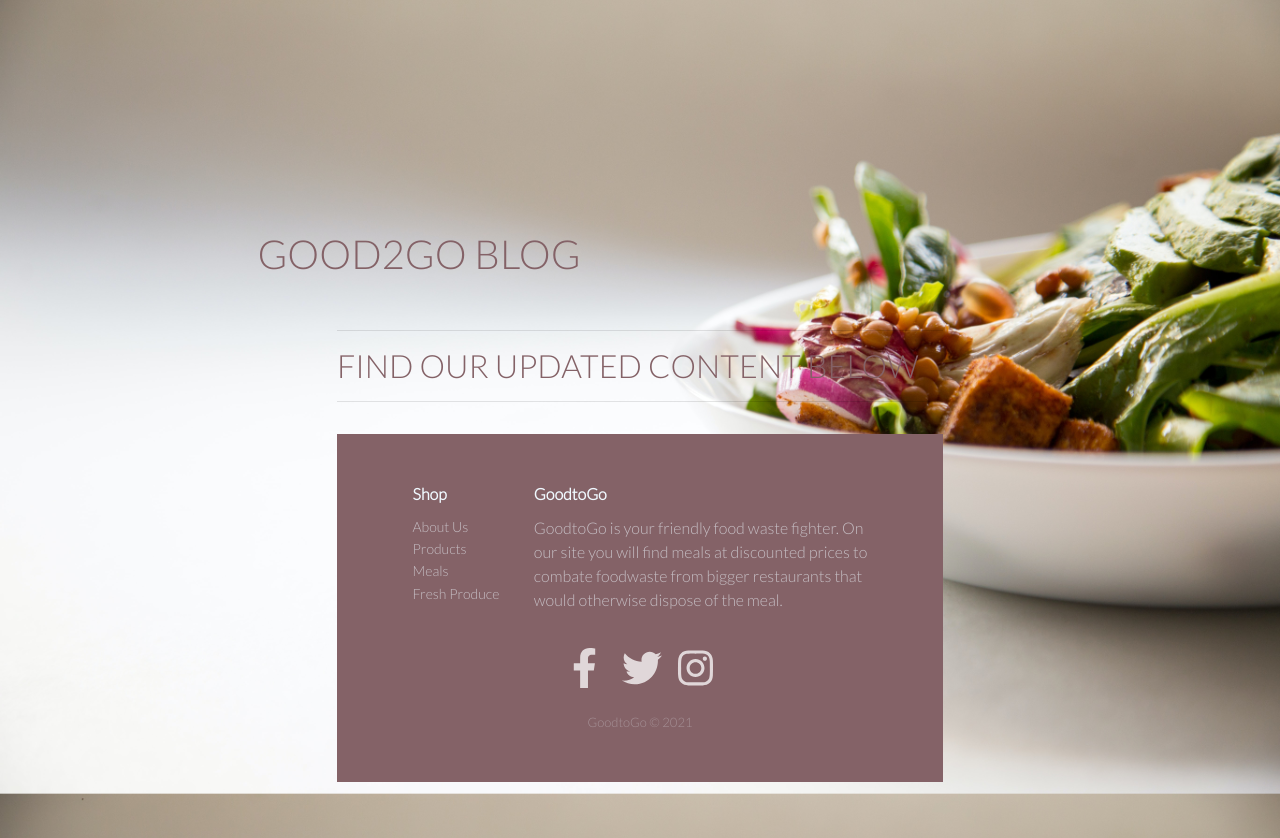
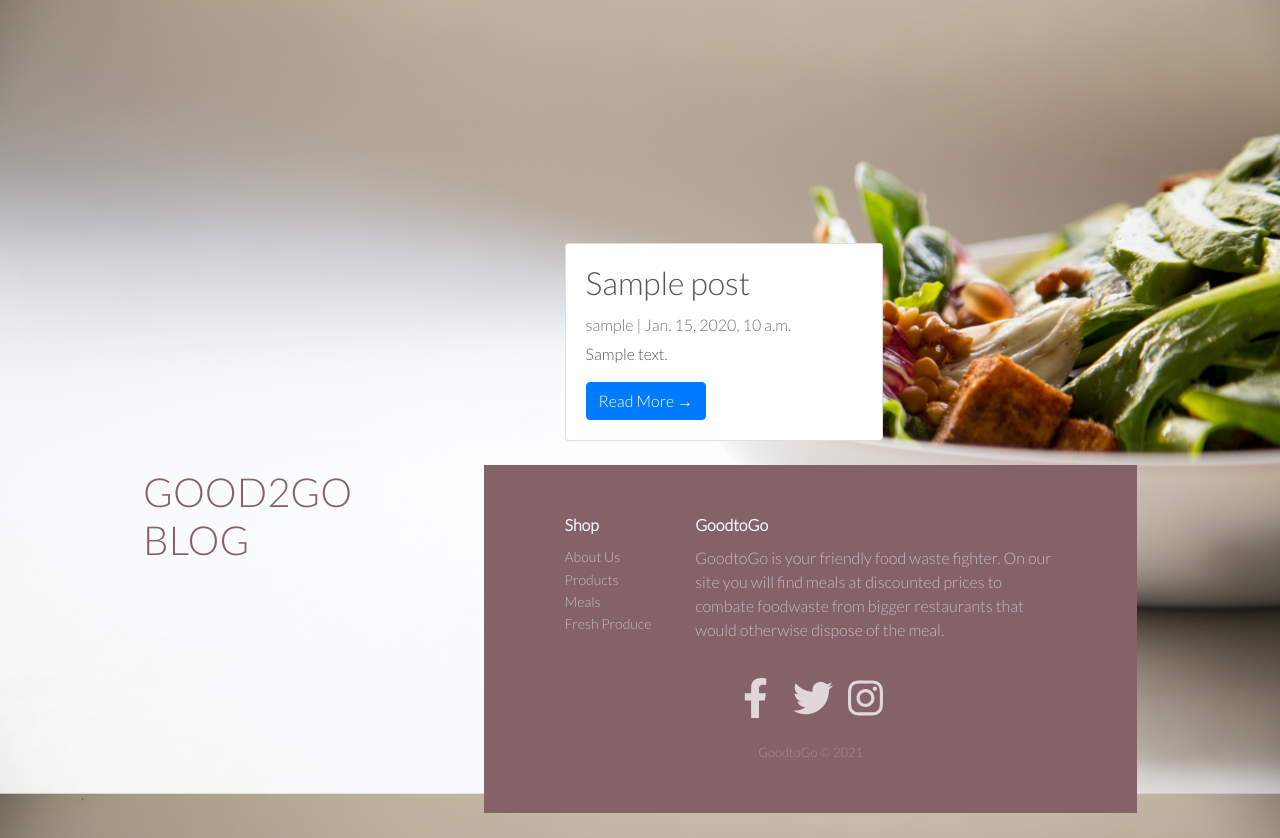
Before and after one commit to dkidanu1/good2go_shop, a Django app: page /aboutus/ in a window 1280 px wide. Shown: the part 913-1751 px from the top of the page. Run offline with Django 3.2, Linux system fonts and the light colour scheme; tables that the repository leaves empty hold one stand-in row (values such as "Sample post"); parts of the project's set-up code (start-up, migrations or seed data) failed here and were passed over; some libraries are stand-ins or nearby versions.

Commit message:
Fixed blog views

```diff
--- a/blog/templates/blog/blog.html
+++ b/blog/templates/blog/blog.html
@@ -1,14 +1,3 @@
-{% block page_header %}
-<div class="container">
-    <div class="row">
-        <div class="col">
-            <hr>
-            <h2 class="logo-font text-black">Find our updated content below </h2>
-            <hr>
-        </div>
-    </div>
-    {% endblock %}
-
 {% block content %}
 <div class="container">
     <div class="row">
--- a/blog/templates/blog/post_detail.html
+++ b/blog/templates/blog/post_detail.html
@@ -1,4 +1,3 @@
-{% extends 'base.html' %}
 {% block content %}
 
 <div class="container">
--- a/blog/views.py
+++ b/blog/views.py
@@ -1,11 +1,20 @@
 from django.shortcuts import render
 from django.views import generic
 from .models import Post
+
 
 class PostList(generic.ListView):
     queryset = Post.objects.filter(status=1).order_by('-created_on')
     template_name = 'index.html'
 
+
 class PostDetail(generic.DetailView):
     model = Post
     template_name = 'post_detail.html'
+
+
+# Function to be imported into Blog view.py
+def display_posts():
+    queryset = Post.objects.filter(status=1).order_by('-created_on')
+
+    return queryset
--- a/home/templates/home/aboutus.html
+++ b/home/templates/home/aboutus.html
@@ -13,7 +13,7 @@
 <div class="overlay"></div>
 <div class="container h-100">
     <div class="text-center">
-    <img src="../media/gtg.jpg" class="img-fluid rounded" alt="Responsive image">
+        <img src="../media/gtg.jpg" class="img-fluid rounded" alt="Responsive image">
     </div>
     <div class="row h-100">
         <div class="col-4 col-md-4 my-auto">
@@ -23,8 +23,7 @@
 
             <div class="my-5">
                 <h4>
-                    <a href="{% url 'products' %}"
-                        class="shop-now-button btn btn-lg rounded text-uppercase py-3">Order Now</a>
+                    <a href="{% url 'products' %}" class="shop-now-button btn btn-lg rounded text-uppercase py-3">Order Now</a>
                 </h4>
             </div>
         </div>
@@ -43,17 +42,15 @@
     </div>
     <!--Blog Posts-->
 
-    <div class="container h-100">
         <div class="row h-100">
-            <div class="col-12 col-md-12 my-auto">
+            <div class="col-4 col-md-4 my-auto">
                 <h1 class="logo-font text-black">
                     GOOD2GO Blog
                 </h1>
             </div>
-
-
-            {% include 'blog/blog.html' %}
+            <div class="col-8 col-md-8 my-auto">
+                {% include 'blog/blog.html' %}
+            </div>
         </div>
-    </div>
 
 {% endblock %}
--- a/home/views.py
+++ b/home/views.py
@@ -1,13 +1,19 @@
 from django.shortcuts import render
+from  blog.views import display_posts
 
-# Create your views here.
 
 def index(request):
     """ A view to return the index page """
 
     return render(request, 'home/index.html')
 
+
 def aboutus(request):
     """ A view to return the aboutus page """
 
-    return render(request, 'home/aboutus.html')
+    posts = display_posts()
+    context = {
+        'post_list': posts
+    }
+
+    return render(request, 'home/aboutus.html', context)
--- a/products/templates/products/products.html
+++ b/products/templates/products/products.html
@@ -19,7 +19,7 @@
             {% for c in current_categories %}
             <a class="category-badge text-decoration-none" href="{% url 'products' %}?category={{ c.name }}">
                 <span
-                    class="p-2 mt-2 badge badge-white text-black rounded-0 border border-dark">{{ c.friendly_name }}</span>
+                    class="p-2 mt-2 badge badge-white text-black rounded border border-dark">{{ c.friendly_name }}</span>
             </a>
             {% endfor %}
             <hr class="w-50 mb-1">
@@ -31,7 +31,7 @@
                 <div class="col-12 col-md-6 my-auto order-md-last d-flex justify-content-center justify-content-md-end">
                     <div class="sort-select-wrapper w-50">
                         <select id="sort-selector"
-                            class="custom-select custom-select-sm rounded-0 border border-{% if current_sorting != 'None_None' %}info{% else %}black{% endif %}">
+                            class="custom-select custom-select-sm rounded border border-{% if current_sorting != 'None_None' %}info{% else %}black{% endif %}">
                             <option value="reset" {% if current_sorting == 'None_None' %}selected{% endif %}>Sort by...
                             </option>
                             <option value="price_asc" {% if current_sorting == 'price_asc' %}selected{% endif %}>Price
@@ -134,7 +134,7 @@
     </div>
 </div>
 </div>
-<div class="btt-button shadow-sm rounded-0 border border-black">
+<div class="btt-button shadow-sm rounded border border-black">
     <a class="btt-link d-flex h-100">
         <i class="fas fa-arrow-up text-black mx-auto my-auto"></i>
     </a>
--- a/templates/includes/main-nav.html
+++ b/templates/includes/main-nav.html
@@ -41,7 +41,7 @@
                 <a href="{% url 'products' %}?category=vegetables" class="dropdown-item">Vegetables </a>
                 <a href="{% url 'products' %}?category=fruits" class="dropdown-item"> Fruits </a>
                 <a href="{% url 'products' %}?category=Herbs" class="dropdown-item"> Herbs </a>
-                <a href="{% url 'products' %}?category=Herbs, fruits, vegetables" class="dropdown-item">All Fresh Produce</a>
+                <!--<a href="{% url 'products' %}?category=Herbs, fruits, vegetables" class="dropdown-item">All Fresh Produce</a> -->
             </div>
         </li>
 
```
Also changed, not shown: products/templates/products/product_detail.html (+5 -5 lines), reviews/templates/reviews/reviews.html (+9 -10 lines), blog/models.py (line endings or trailing spaces), reviews/views.py (line endings or trailing spaces). Lines whose indentation alone changed are shown as unchanged.
